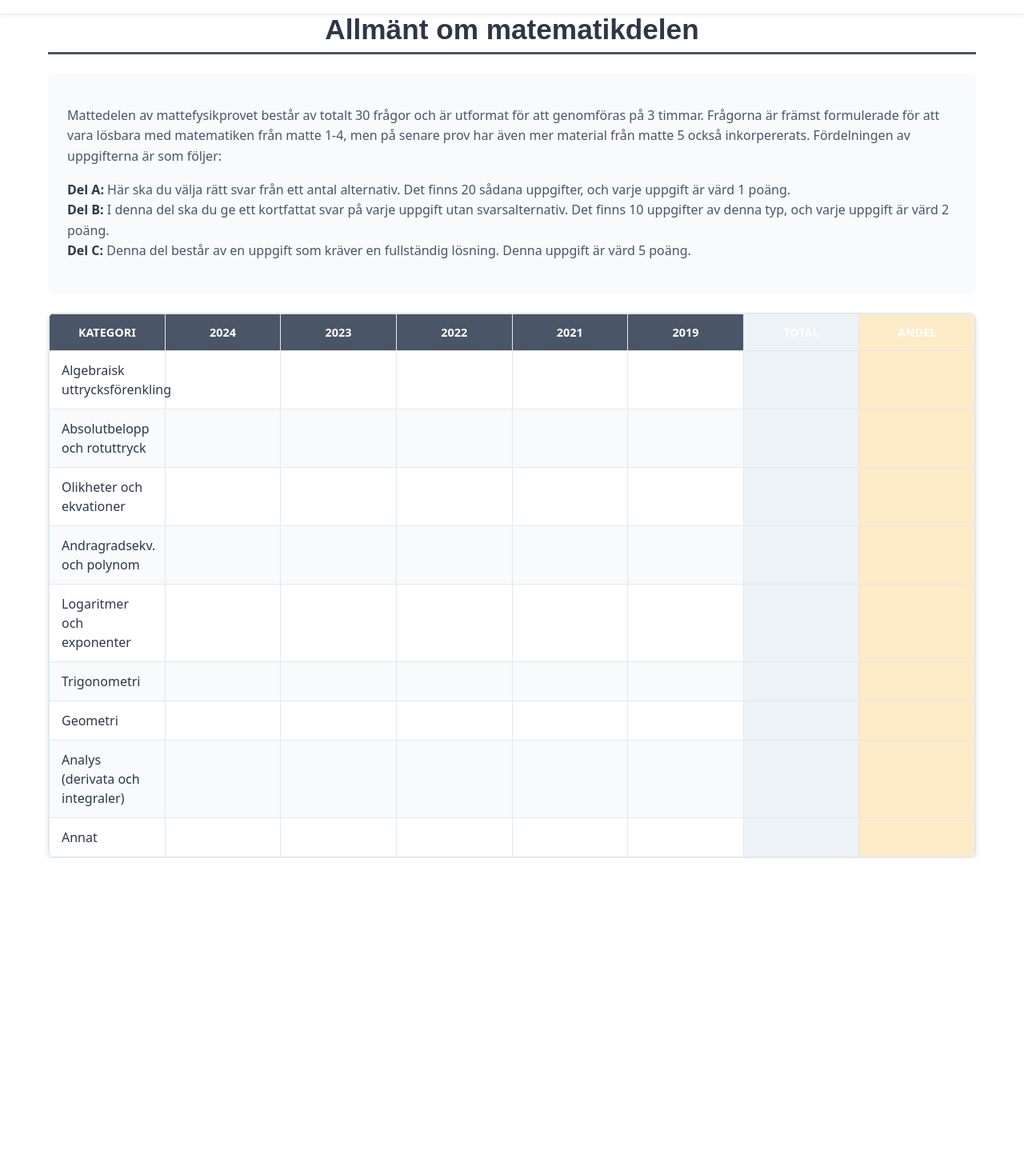
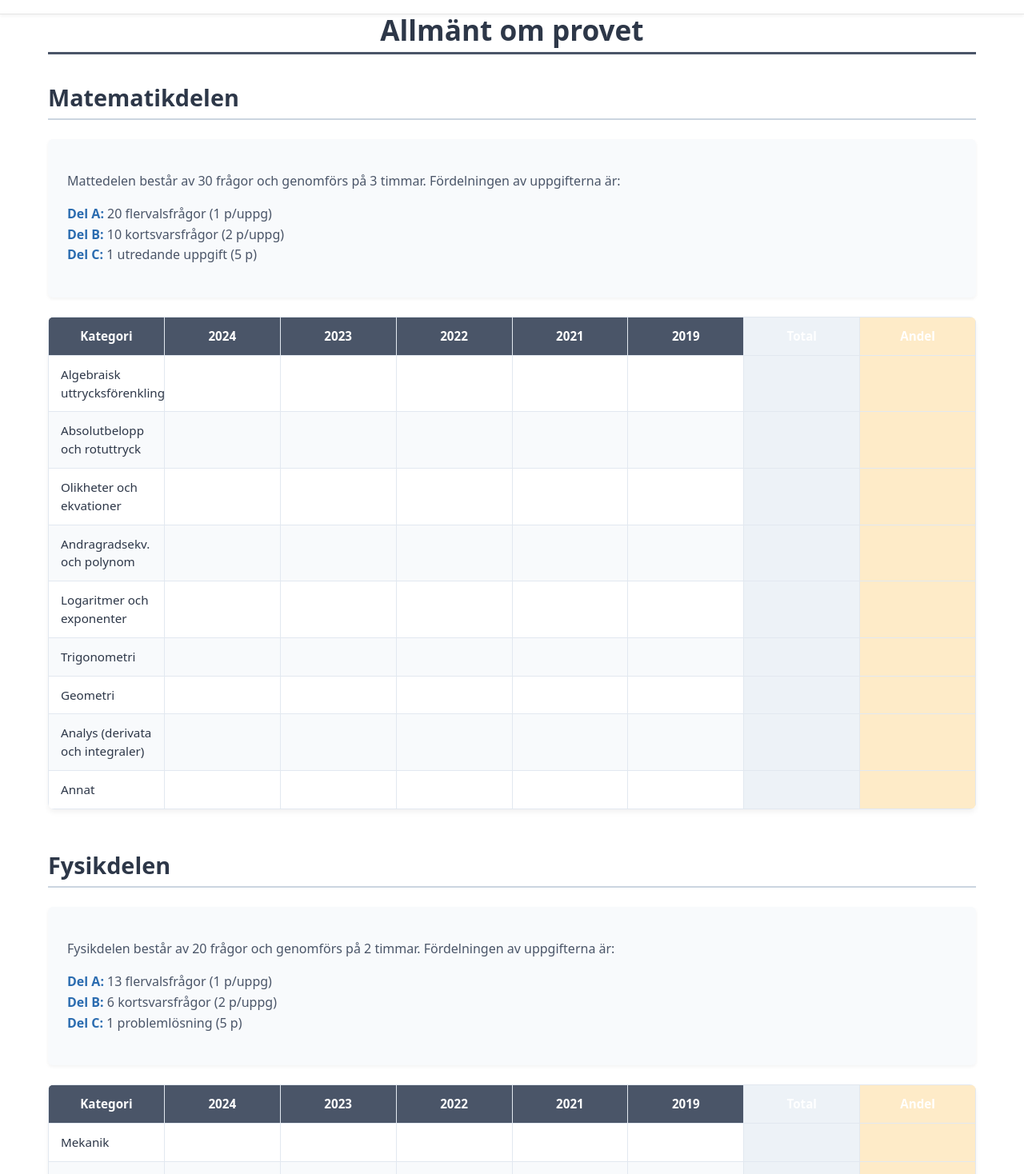
Before and after one commit to J-Henriksson/goofy-ahh-react-project, a React (Vite) app in the folder react-app/: page /allmant-prov in a window 1280 px wide. Shown: the part 42-1510 px from the top of the page at 80% size. Before the commit the page ends 1115 px from the top, so only its background shows below. Built offline with nearby package versions, Linux system fonts and the light colour scheme.

Commit message:
Made a new table for physics too

```diff
--- a/react-app/src/pages/AllmantProv.css
+++ b/react-app/src/pages/AllmantProv.css
@@ -9,10 +9,21 @@
     text-align: center;
     color: #2d3748;
     font-size: 2.2rem;
-    margin-bottom: 1rem;
+    margin-bottom: 2rem;
     padding-bottom: 0.5rem;
     border-bottom: 3px solid #4a5568;
-    font-family: 'Arial', sans-serif;
+}
+
+.subtitle {
+    color: #2d3748;
+    font-size: 1.8rem;
+    margin: 2rem 0 1rem;
+    padding-bottom: 0.3rem;
+    border-bottom: 2px solid #cbd5e0;
+}
+
+.section {
+    margin-bottom: 3rem;
 }
 
 .description {
@@ -21,8 +32,8 @@
     background-color: #f8fafc;
     border-radius: 6px;
     line-height: 1.6;
-    font-size: 1rem;
     color: #4a5568;
+    box-shadow: 0 2px 4px rgba(0, 0, 0, 0.05);
 }
 
 .description p {
@@ -30,15 +41,15 @@
 }
 
 .description strong {
-    color: #2d3748;
+    color: #2b6cb0;
 }
 
 .table-container {
     overflow-x: auto;
-    box-shadow: 0 4px 6px rgba(0, 0, 0, 0.1);
+    box-shadow: 0 4px 6px rgba(0, 0, 0, 0.05);
     border-radius: 8px;
     background: white;
-    border: 1px solid #e2e8f0;
+    margin: 1rem 0;
 }
 
 table {
@@ -52,22 +63,17 @@ th, td {
     padding: 12px 15px;
     border: 1px solid #e2e8f0;
     text-align: center;
+    font-size: 0.95rem;
 }
 
 th {
     background-color: #4a5568;
     color: white;
-    font-weight: bold;
-    text-transform: uppercase;
-    font-size: 0.9rem;
+    font-weight: 600;
 }
 
 tr:nth-child(even) {
     background-color: #f8fafc;
-}
-
-tr:hover {
-    background-color: #f0f4f8;
 }
 
 td:first-child {
@@ -88,11 +94,15 @@ td:first-child {
 
 @media (max-width: 768px) {
     .container {
-        padding: 0 10px;
+        padding: 0 15px;
     }
 
     .title {
         font-size: 1.8rem;
+    }
+
+    .subtitle {
+        font-size: 1.5rem;
     }
 
     .description {
--- a/react-app/src/pages/AllmantProv.jsx
+++ b/react-app/src/pages/AllmantProv.jsx
@@ -3,10 +3,10 @@ import './AllmantProv.css';
 
 const AllmantProv = () => {
   useEffect(() => {
-    document.title = "Allmänt om matematikdelen";
+    document.title = "Allmänt om provet";
   }, []);
 
-  const categories = [
+  const mathCategories = [
     { name: 'Algebraisk uttrycksförenkling' },
     { name: 'Absolutbelopp och rotuttryck' },
     { name: 'Olikheter och ekvationer' },
@@ -18,23 +18,33 @@ const AllmantProv = () => {
     { name: 'Annat' }
   ];
 
+  const physicsCategories = [
+    { name: 'Mekanik' },
+    { name: 'Elektromagnetism och optik' },
+    { name: 'Ellära' },
+    { name: 'Vågrörelse' },
+    { name: 'Kvantfysik' },
+    { name: 'Speciell relativitetsteori' },
+    { name: 'Termodynamik' },
+    { name: 'Annat' }
+  ];
+
   return (
     <div className="container">
-      <h1 className="title">Allmänt om matematikdelen</h1>
+      <h1 className="title">Allmänt om provet</h1>
 
+      {/* Matematikdelen */}
+      <div className="section">
+        <h2 className="subtitle">Matematikdelen</h2>
         <div className="description">
           <p>
-          Mattedelen av mattefysikprovet består av totalt 30 frågor och är utformat för att genomföras på 3 timmar.
-          Frågorna är främst formulerade för att vara lösbara med matematiken från matte 1-4, men på senare prov har
-          även mer material från matte 5 också inkorpererats. Fördelningen av uppgifterna är som följer:
+            Mattedelen består av 30 frågor och genomförs på 3 timmar.
+            Fördelningen av uppgifterna är:
           </p>
           <p>
-          <strong>Del A:</strong> Här ska du välja rätt svar från ett antal alternativ. Det finns 20 sådana uppgifter,
-          och varje uppgift är värd 1 poäng.<br/>
-          <strong>Del B:</strong> I denna del ska du ge ett kortfattat svar på varje uppgift utan svarsalternativ.
-          Det finns 10 uppgifter av denna typ, och varje uppgift är värd 2 poäng.<br/>
-          <strong>Del C:</strong> Denna del består av en uppgift som kräver en fullständig lösning.
-          Denna uppgift är värd 5 poäng.
+            <strong>Del A:</strong> 20 flervalsfrågor (1 p/uppg)<br/>
+            <strong>Del B:</strong> 10 kortsvarsfrågor (2 p/uppg)<br/>
+            <strong>Del C:</strong> 1 utredande uppgift (5 p)
           </p>
         </div>
 
@@ -53,8 +63,8 @@ const AllmantProv = () => {
               </tr>
             </thead>
             <tbody>
-            {categories.map((category, index) => (
-              <tr key={index}>
+              {mathCategories.map((category, index) => (
+                <tr key={`math-${index}`}>
                   <td>{category.name}</td>
                   <td></td>
                   <td></td>
@@ -69,6 +79,54 @@ const AllmantProv = () => {
           </table>
         </div>
       </div>
+
+      {/* Fysikdelen */}
+      <div className="section">
+        <h2 className="subtitle">Fysikdelen</h2>
+        <div className="description">
+          <p>
+            Fysikdelen består av 20 frågor och genomförs på 2 timmar.
+            Fördelningen av uppgifterna är:
+          </p>
+          <p>
+            <strong>Del A:</strong> 13 flervalsfrågor (1 p/uppg)<br/>
+            <strong>Del B:</strong> 6 kortsvarsfrågor (2 p/uppg)<br/>
+            <strong>Del C:</strong> 1 problemlösning (5 p)
+          </p>
+        </div>
+
+        <div className="table-container">
+          <table>
+            <thead>
+              <tr>
+                <th>Kategori</th>
+                <th>2024</th>
+                <th>2023</th>
+                <th>2022</th>
+                <th>2021</th>
+                <th>2019</th>
+                <th className="total-column">Total</th>
+                <th className="percentage-column">Andel</th>
+              </tr>
+            </thead>
+            <tbody>
+              {physicsCategories.map((category, index) => (
+                <tr key={`physics-${index}`}>
+                  <td>{category.name}</td>
+                  <td></td>
+                  <td></td>
+                  <td></td>
+                  <td></td>
+                  <td></td>
+                  <td className="total-column"></td>
+                  <td className="percentage-column"></td>
+                </tr>
+              ))}
+            </tbody>
+          </table>
+        </div>
+      </div>
+    </div>
   );
 };
 
```
Lines whose indentation alone changed are shown as unchanged.
